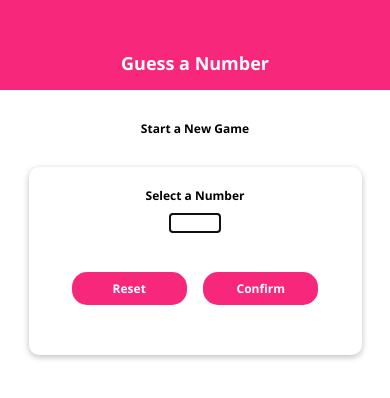
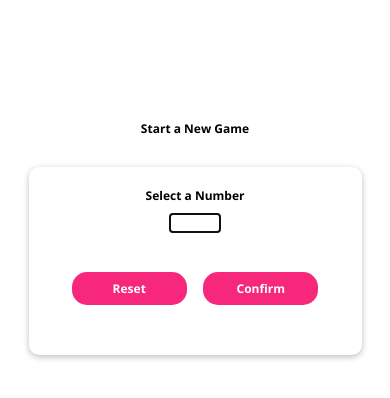
Before and after one commit to ReactNativeC/rn-guess-a-number, a React Native app: screen / in a window 390 px wide. Shown: the top 398 px of the page. Built offline with nearby package versions, Linux system fonts and the light colour scheme.

Commit message:
Platform API to detect if running on Android or iOS

```diff
--- a/components/Header.js
+++ b/components/Header.js
@@ -1,5 +1,5 @@
 import React from 'react';
-import {View, Text, StyleSheet, Dimensions} from 'react-native';
+import {View, Text, StyleSheet, Dimensions, Platform} from 'react-native';
 import Colors from '../constants/colors';
 
 
@@ -15,16 +15,18 @@ const styles =  StyleSheet.create({
   header: {
     width: '100%',
     height: 90,
-    backgroundColor: Colors.primary,
+    backgroundColor: Platform.OS == 'android' ? Colors.primary : 'white',
     paddingTop: 36,
     justifyContent: 'center',
     alignItems: 'center',
+    borderBottomColor: Platform.OS == 'ios' ? '#ccc' : 'white',
+    borderBottomWidth: Platform.OS == 'ios' ? 1 : 0,
   },
   headerTitle: {
     fontSize: Dimensions.get('window').width < 400 ? 18 : 25,
     textAlign: 'center',
     fontFamily: 'OpenSans-Bold',
-    color: 'white',
+    color: Platform.OS == 'ios' ? Colors.primary : 'white',
   },
 });
 
```
